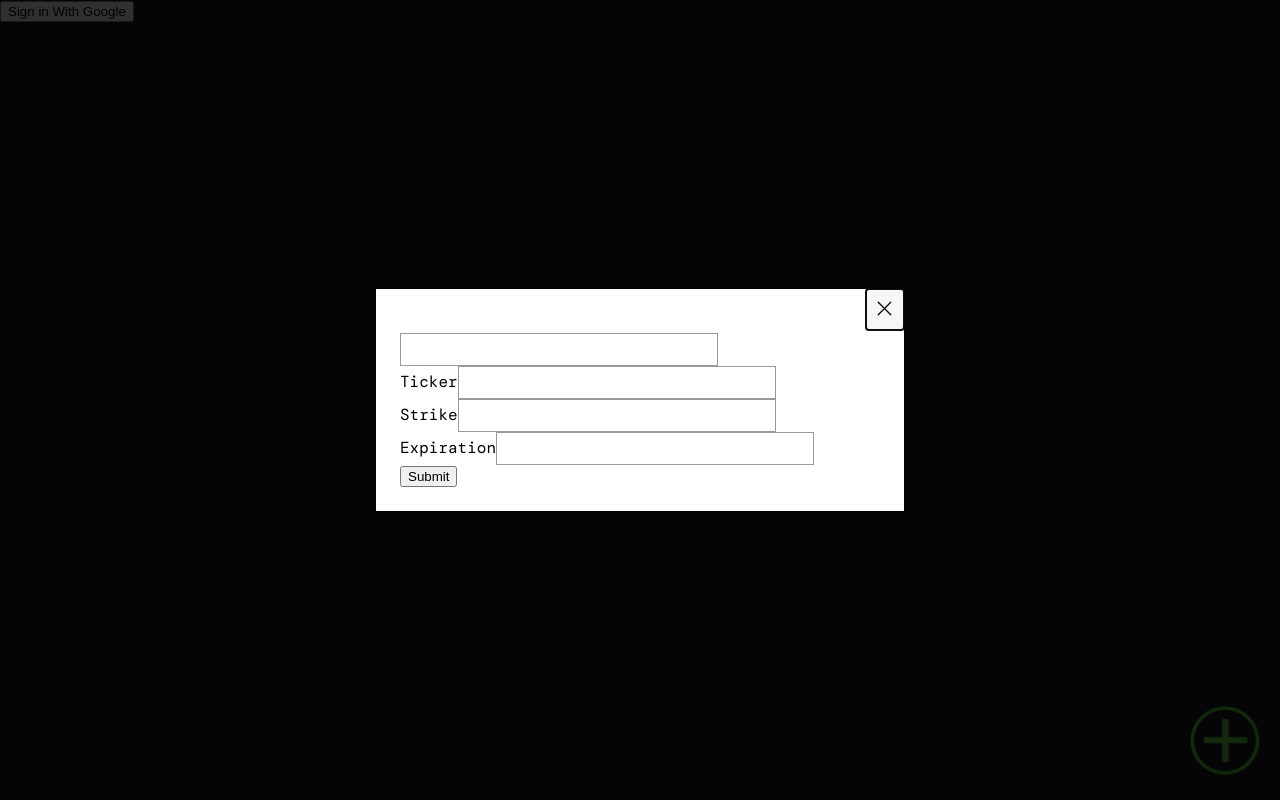
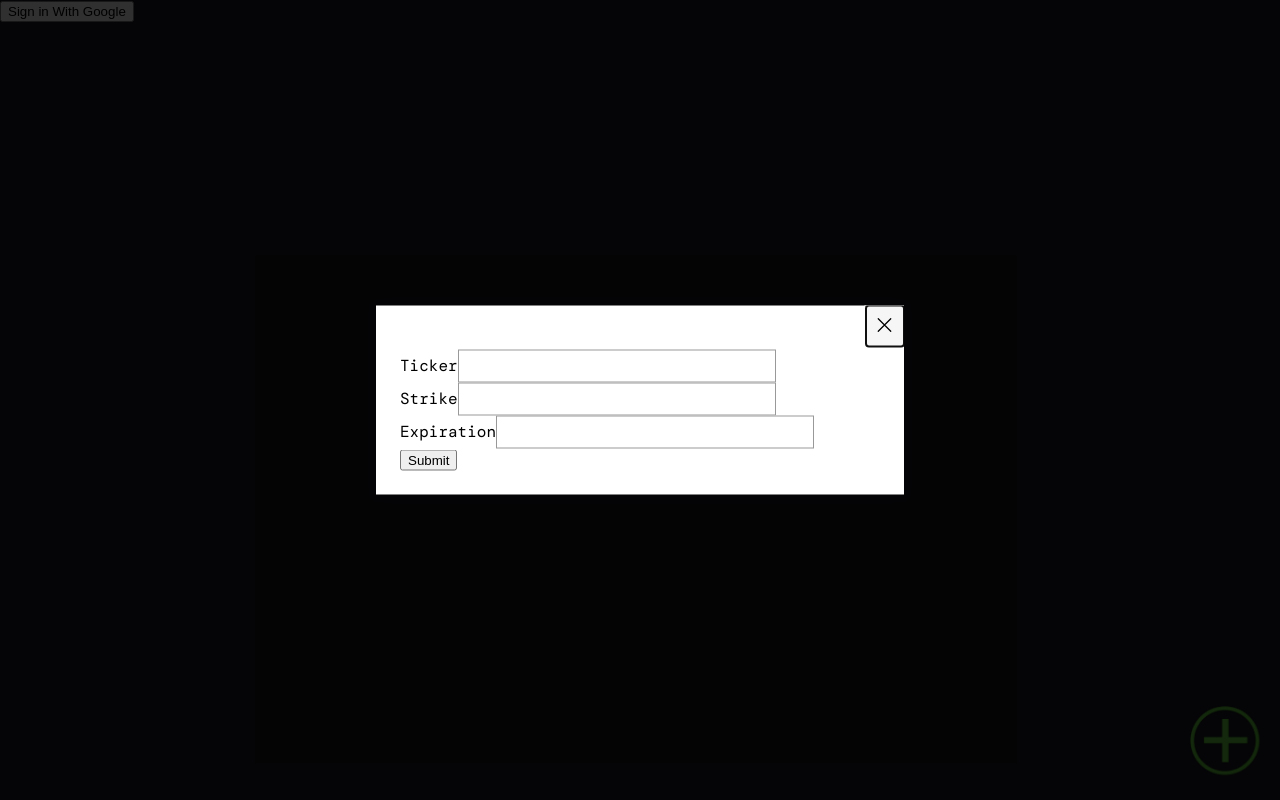
Before and after one commit to rashadphil/diamond-hands, a React (Create React App) app in the folder diamondhands/: page / in a window 1280 px wide. Both pictures are taken after a click on the picture 1225 px from the left and 740 px from the top of the page. Built offline with nearby package versions, Linux system fonts and the light colour scheme; no server answers; a web font is replaced by a local one.

Commit message:
can now submit form with autocomplete

```diff
--- a/diamondhands/src/NewOption/OptionForm/Autocomplete/index.css
+++ b/diamondhands/src/NewOption/OptionForm/Autocomplete/index.css
@@ -26,8 +26,8 @@ input {
 
 .suggestion-active,
 .suggestions li:hover {
-    background-color: #008f68;
-    color: #fae042;
+    background-color: #1e2624;
+    color: #fcfcfc;
     cursor: pointer;
     font-weight: 700;
 }
--- a/diamondhands/src/NewOption/OptionForm/Autocomplete/index.tsx
+++ b/diamondhands/src/NewOption/OptionForm/Autocomplete/index.tsx
@@ -2,7 +2,8 @@ import React, { useState, Fragment } from "react";
 import PropTypes from 'prop-types';
 import "./index.css"
 
-function AutoComplete({ stocks }) {
+function AutoComplete({ stocks, tickers, currentVal }) {
+
     const [suggestions, updateSuggestions] = useState({
         activeSuggestion: 0,
         filteredSuggestions: [],
@@ -10,15 +11,16 @@ function AutoComplete({ stocks }) {
         userInput: ""
     });
     function handleChange(event) {
-        const suggestions = stocks;
+        const suggestions = tickers;
         const userInput = event.currentTarget.value;
-        const filteredSuggestions = suggestions.filter(suggestion => suggestion.toLowerCase().indexOf(userInput.toLowerCase()) > -1);
+        const filteredSuggestions = suggestions.filter(suggestion => suggestion.toLowerCase().startsWith(userInput.toLowerCase()));
         updateSuggestions({
             activeSuggestion: 0,
             filteredSuggestions: filteredSuggestions,
             showSuggestions: true,
             userInput: userInput
         })
+        currentVal = userInput;
     }
     function onClick(event) {
         updateSuggestions({
@@ -110,7 +112,7 @@ function AutoComplete({ stocks }) {
 
     return (
         <Fragment>
-            <input type="text" onChange={handleChange} value={suggestions.userInput} onKeyDown={onKeyDown} />
+            <input type="text" id="ticker" onChange={handleChange} value={suggestions.userInput} onKeyDown={onKeyDown} />
             <SuggestionList></SuggestionList>
         </Fragment>
     );
--- a/diamondhands/src/NewOption/OptionForm/Form/index.tsx
+++ b/diamondhands/src/NewOption/OptionForm/Form/index.tsx
@@ -1,13 +1,22 @@
 import * as React from "react";
 import "../index.css";
 import AutoComplete from "../Autocomplete";
+import stocks_json from "../../../data/stocks_info.json"
+
+let stock_list: string[] = [];
+let ticker_list: string[] = [];
+for (let ticker in stocks_json) {
+    ticker_list.push(ticker)
+    stock_list.push(stocks_json[ticker])
+}
+
 
 const Form = ({ onSubmit }): JSX.Element => (
-    <form onSubmit={onSubmit}>
-        <AutoComplete stocks={["NIO", "Apple", "Tesla", "Animal"]}></AutoComplete>
+    <form onSubmit={onSubmit} autoComplete="off" >
+
         <div className="form-group">
             <label htmlFor="ticker">Ticker</label>
-            <input className="form-control" id="ticker" />
+            <AutoComplete stocks={stock_list} tickers={ticker_list} currentVal=""></AutoComplete>
         </div>
 
         <div className="form-group">
```
